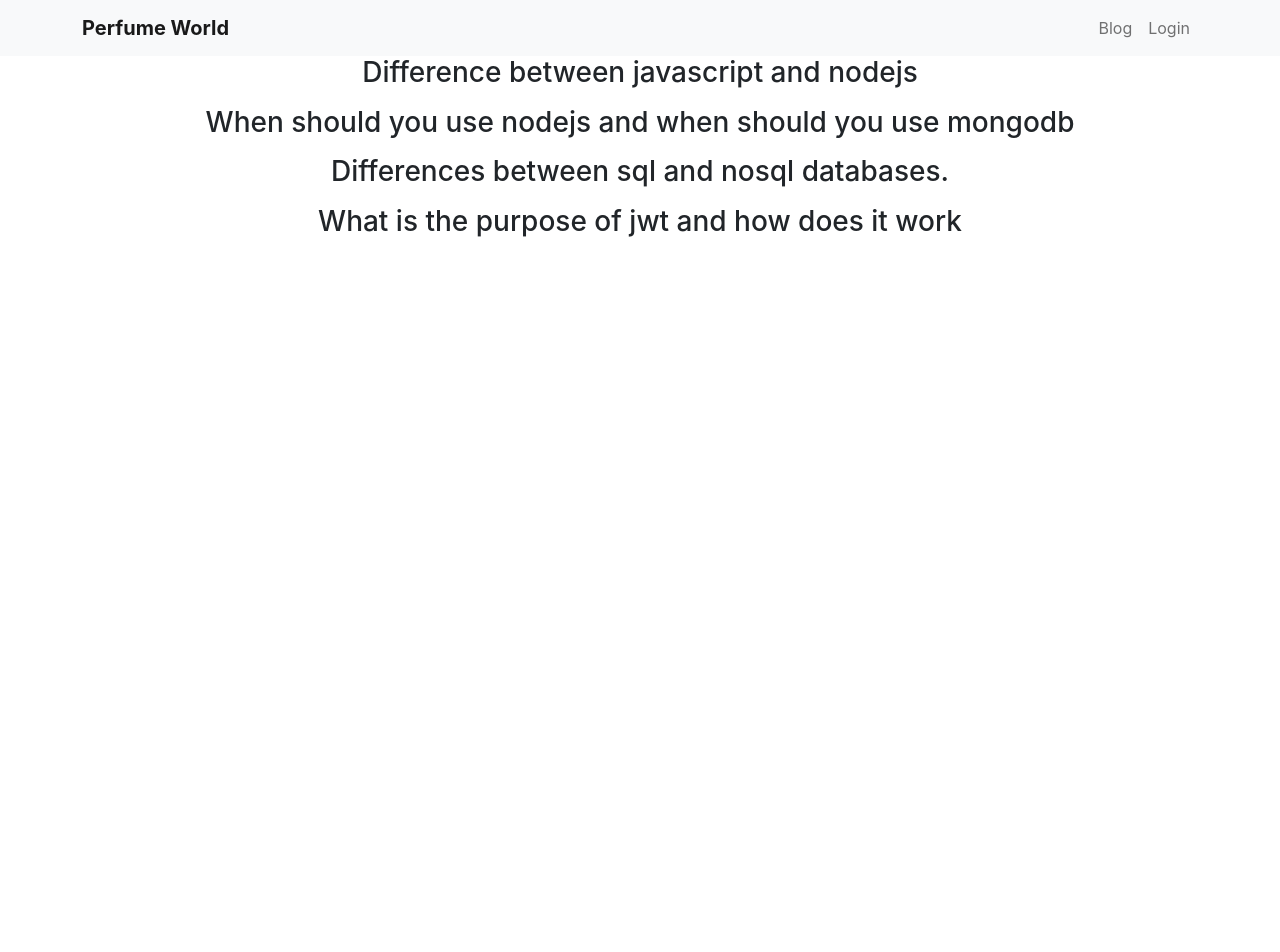
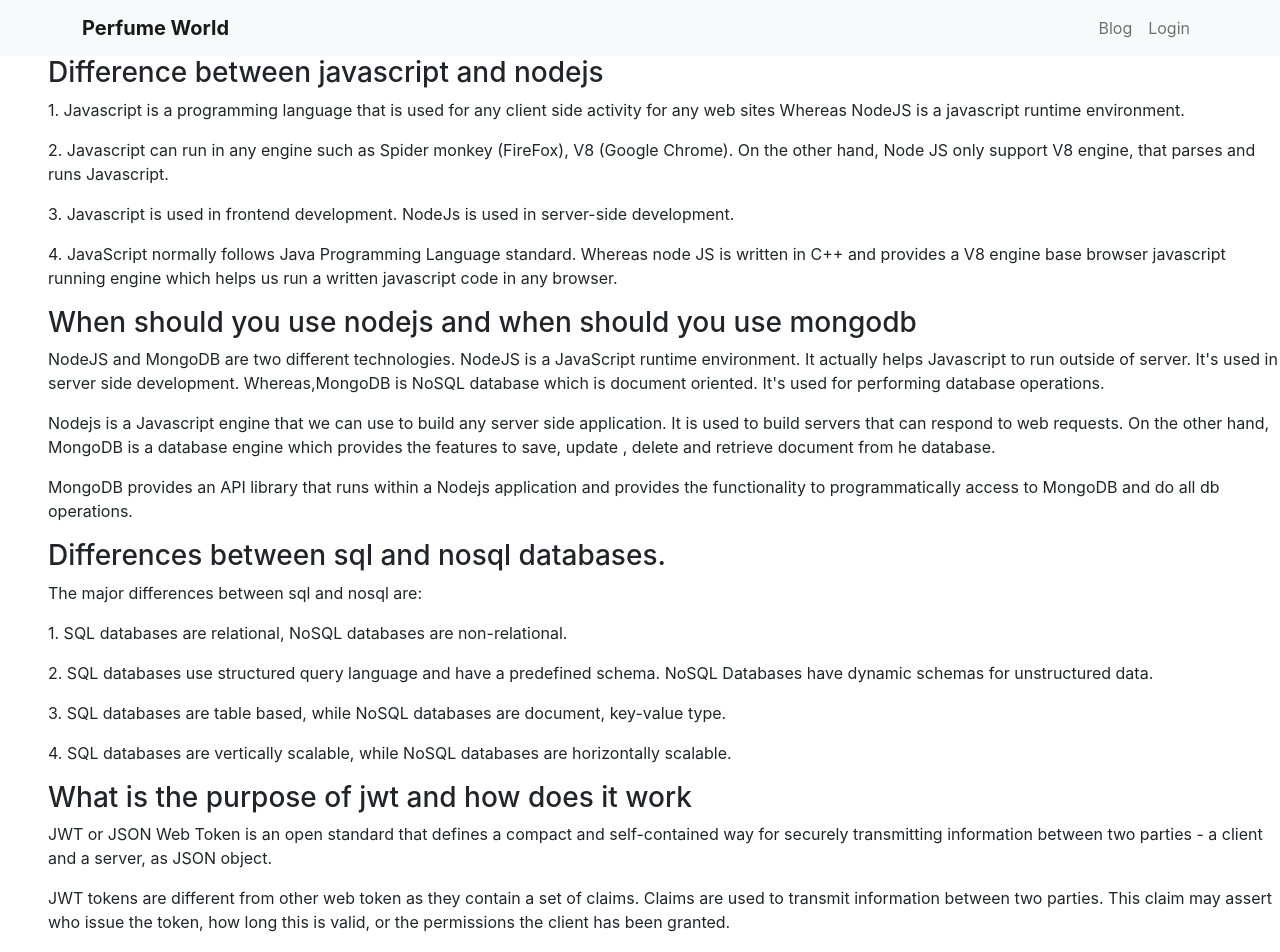
Before and after one commit to dilshadara/Perfume-World, a React (Create React App) app: page /blogs in a window 1280 px wide. Shown: the top 952 px of the page. Before the commit the page ends 800 px from the top, so only its background shows below. Built offline with nearby package versions, Linux system fonts and the light colour scheme; no server answers.

Commit message:
blogs completed

```diff
--- a/src/Pages/Blogs/Blogs.js
+++ b/src/Pages/Blogs/Blogs.js
@@ -2,15 +2,30 @@ import React from 'react';
 
 const Blogs = () => {
     return (
-        <div>
+        <div className='ms-5' style={{textAlign:'left'}}>
             <h3>Difference between javascript and nodejs</h3>
-            <p></p>
+            <p>1. Javascript is a programming language that is used for any client side activity for any web sites Whereas NodeJS is a javascript runtime environment.</p>
+            <p>2. Javascript can run in any engine such as Spider monkey (FireFox), V8 (Google Chrome). On the other hand, Node JS only support V8 engine, that parses and runs Javascript.</p>
+            <p>3. Javascript is used in frontend development. NodeJs is used in server-side development.</p>
+            <p>4. JavaScript normally follows Java Programming Language standard. Whereas node JS is written in C++ and provides a V8 engine base browser javascript running engine which helps us run a written javascript code in any browser. </p>
             <h3>When should you use nodejs and when should you use mongodb</h3>
-            <p></p>
+            <p>NodeJS and MongoDB are two different technologies. NodeJS is a JavaScript runtime environment. It actually helps Javascript to run outside of server. It's used in server side development. Whereas,MongoDB is NoSQL database which is document oriented. It's used for performing database operations.</p>
+            <p>Nodejs is a Javascript engine that we can use to build any server side application. It is used to build servers that can respond to web requests. On the other hand, MongoDB is a database engine which provides the features to save, update , delete and retrieve document from he database.  </p>
+            <p>MongoDB provides an API library that runs within a Nodejs application and provides the functionality to programmatically access to MongoDB and do all db operations.</p>
             <h3>Differences between sql and nosql databases.</h3>
-            <p></p>
+            <p>The major differences between sql and nosql are:</p>
+            <p>1. SQL databases are relational, NoSQL databases are non-relational.
+
+            </p>
+            <p> 2. SQL databases use structured query language and have a predefined schema. NoSQL Databases have dynamic schemas for unstructured data. </p>
+            <p>3. SQL databases are table based, while NoSQL databases are document, key-value type.</p>
+            <p>4. SQL databases are vertically scalable, while NoSQL databases are horizontally scalable.</p>
             <h3>What is the purpose of jwt and how does it work</h3>
-            <p></p>
+            <p>JWT or JSON Web Token is an open standard that defines a compact and self-contained way for securely transmitting information between two parties - a client and a server, as JSON object.</p>
+            <p>
+                JWT tokens are different from other web token as they contain a set of claims. Claims are used to transmit information between two parties. This claim may assert who issue the token, how long this is valid, or the permissions the client has been granted.
+            </p>
+            <p>A JWT token is made up of three parts, separated by dots(.) and serialized using base64. After decoding the token provides two JSON strings: 1. the header and the payload and 2. the signature. <b>Header</b> contains the type of token and the signing algorithm. The <b>payload</b> contains the claims. The <b>signature</b> ensures that token hasn't been altered.</p>
         </div>
     );
 };
```
